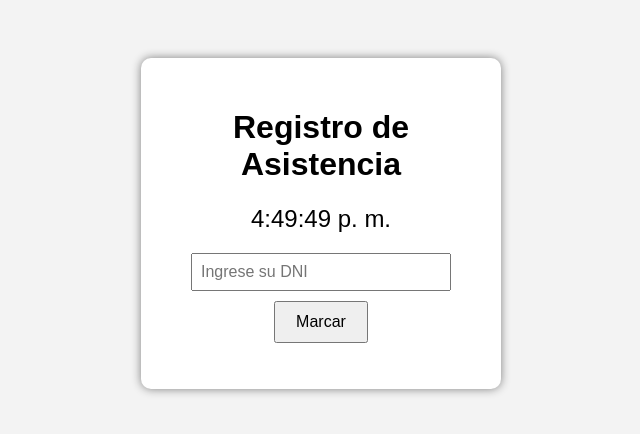
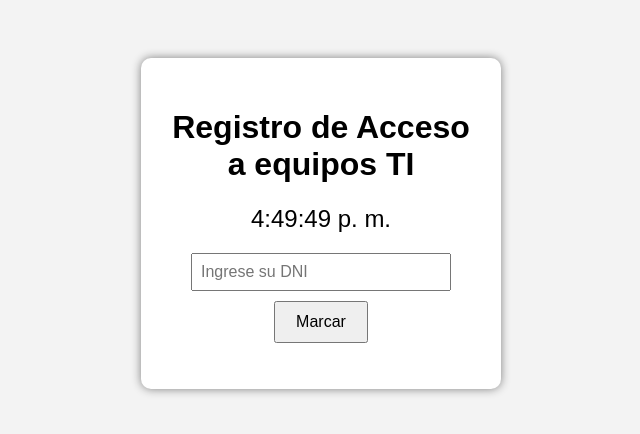
Before and after one commit to yrojasurbano/ControlAsistencia, a plain HTML site: page index.html in a window 1280 px wide. Shown: the whole page, without its empty margins (319-959 px from the left). Drawn offline with Linux system fonts and the light colour scheme.

Commit message:
cambio de index

```diff
--- a/index.html
+++ b/index.html
@@ -2,12 +2,12 @@
 <html lang="es">
 <head>
     <meta charset="UTF-8">
-    <title>Registro de Asistencia</title>
+    <title>Registro de Acceso a Equipos informáticos</title>
     <link rel="stylesheet" href="css/estilos.css">
 </head>
 <body>
     <div class="contenedor">
-        <h1>Registro de Asistencia</h1>
+        <h1>Registro de Acceso a equipos TI</h1>
         <div id="reloj">--:--:--</div>
         <input type="text" id="dni" placeholder="Ingrese su DNI" maxlength="8">
         <button onclick="marcarAsistencia()">Marcar</button>
```
